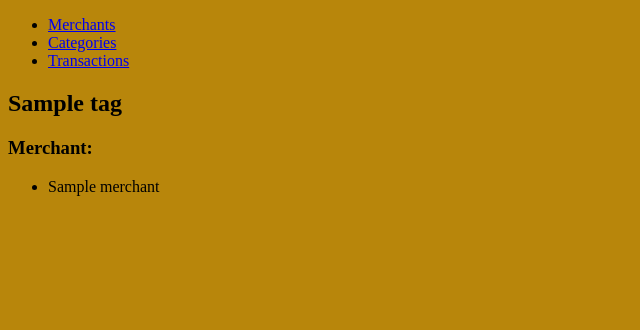
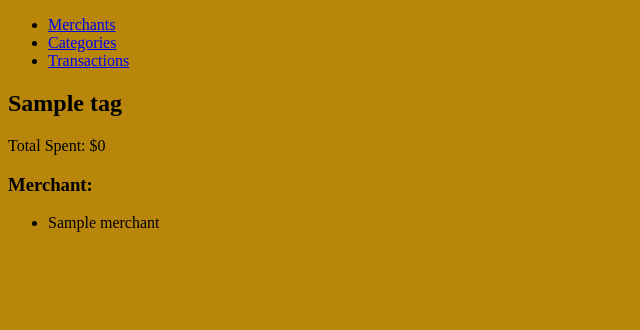
Before and after one commit to PrinsWillem/Spending_Tracker_Project, a Flask app: page /tags/1 in a window 1280 px wide. Shown: the top 330 px of the page, without its empty margins (0-640 px from the left). Run offline with Flask 2, Linux system fonts and the light colour scheme; a database or web service that is not in the repository returns one stand-in record (values such as "Sample title"); some libraries are stand-ins or nearby versions.

Commit message:
able to show the amount spent on tags and merchants

```diff
--- a/controllers/tag_controller.py
+++ b/controllers/tag_controller.py
@@ -24,8 +24,13 @@ def show(id):
     for merchant in merchant_names:
         if merchant not in unique_merchants:
             unique_merchants.append(merchant)
+    all_transactions = transaction_repository.select_all()
+    total_categories_spent = 0
+    for transaction in all_transactions:
+        if transaction.tag.name == tag.name:
+            total_categories_spent += transaction.amount
     # pdb.set_trace()
-    return render_template("tags/show.html", tag = tag, unique_merchants = unique_merchants)
+    return render_template("tags/show.html", tag = tag, unique_merchants = unique_merchants, total_categories_spent = total_categories_spent)
 
 # NEW
 @tags_blueprint.route("/tags/new")
--- a/db/spending_tracker.sql
+++ b/db/spending_tracker.sql
@@ -17,5 +17,5 @@ CREATE TABLE transactions (
     id SERIAL PRIMARY KEY,
     merchant_id INT REFERENCES merchants(id) ON DELETE CASCADE,
     tag_id INT REFERENCES tags(id) ON DELETE CASCADE,
-    amount FLOAT
+    amount DECIMAL(5,2)
 );
--- a/templates/merchants/show.html
+++ b/templates/merchants/show.html
@@ -2,6 +2,10 @@
 
 {% block content %}
 <h1> {{ merchant.name }} </h1>
+
+<p>
+    Total Spent: ${{ total_merchants_spent }}
+</p>
 
 <h3>Categories:</h3>
 
--- a/templates/tags/show.html
+++ b/templates/tags/show.html
@@ -2,6 +2,10 @@
 
 {% block content %}
 <h1> {{ tag.name }} </h1>
+
+<p>
+    Total Spent: ${{ total_categories_spent }}
+</p>
 
 <h3>Merchant:</h3>
 
```
Also changed, not shown: controllers/merchant_controller.py (+6 -1 lines), templates/base.html (+3 -33 lines).
